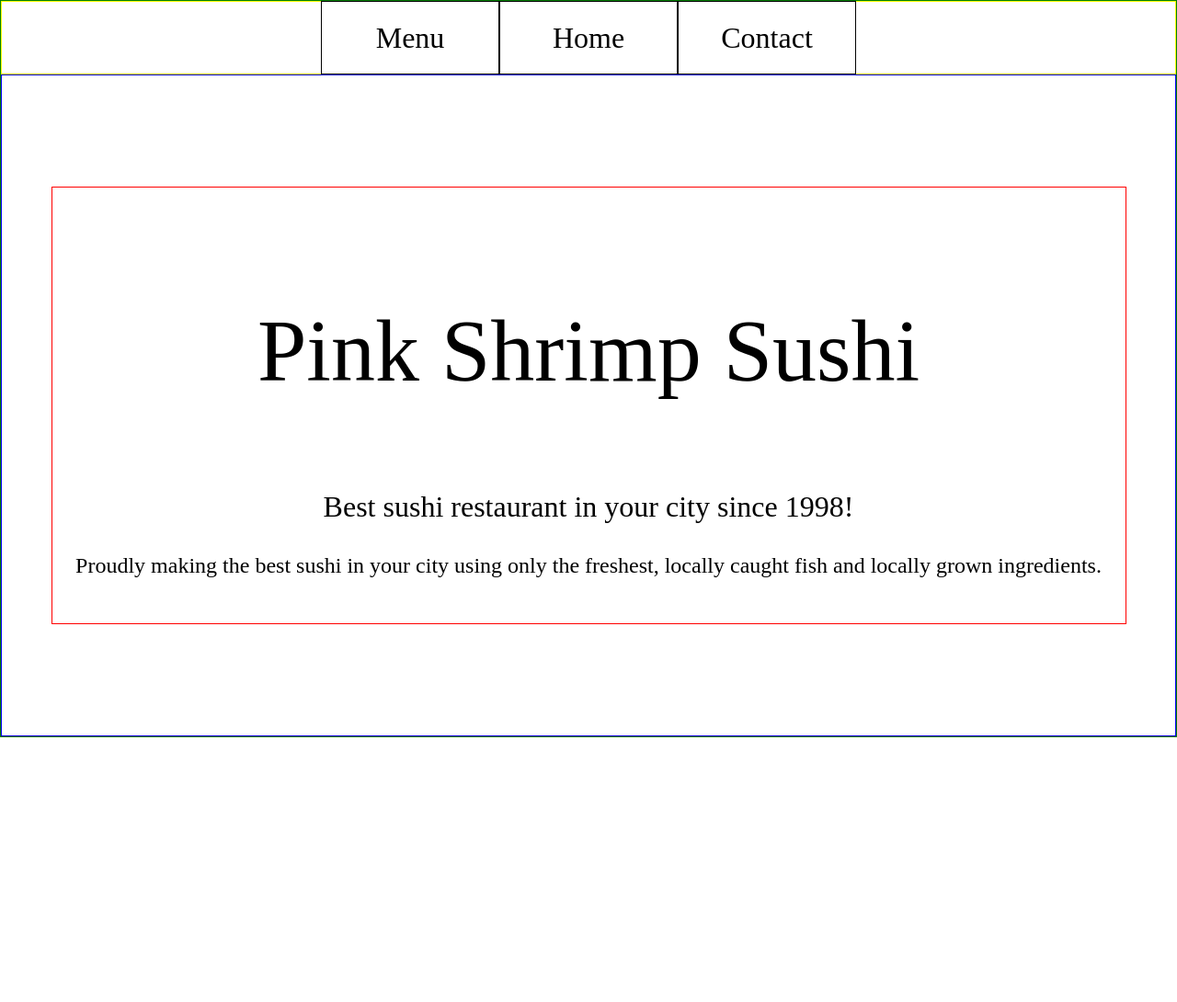
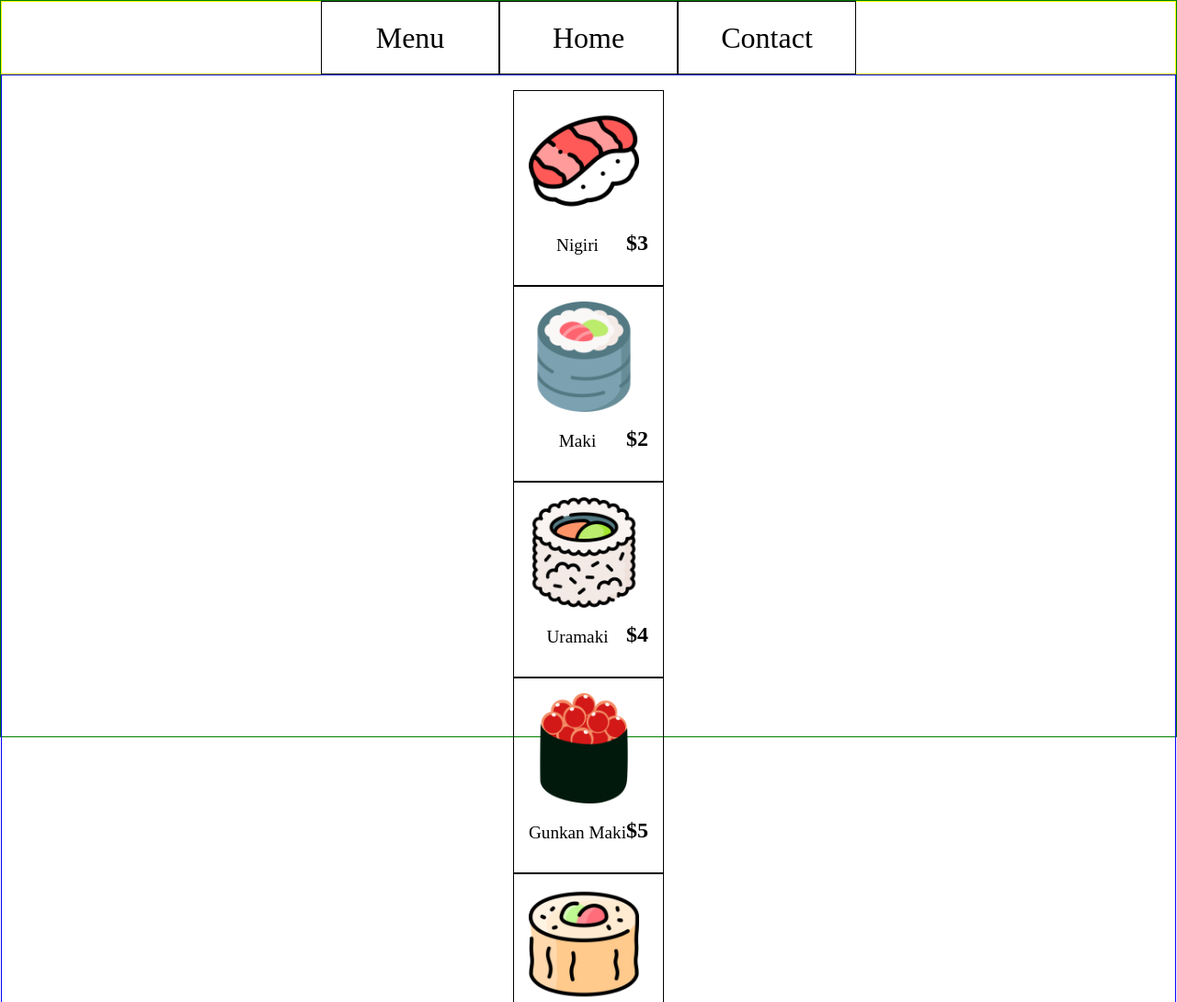
Before and after one commit to BlueBlack22/odin-restaurant, a website built with webpack: page dist/index.html in a window 1280 px wide. Shown: the top 1090 px of the page at 92% size. Before the commit the page ends 802 px from the top, so only its background shows below. Built offline with Linux system fonts and the light colour scheme.

Commit message:
Menu card layout.

```diff
--- a/src/index.js
+++ b/src/index.js
@@ -39,4 +39,4 @@ homeTab.addEventListener('click', (e) => createPage('home'));
 const contactTab = document.getElementById('contact-tab');
 contactTab.addEventListener('click', (e) => createPage('contact'));
 
-createPage('home');
+createPage('menu');
--- a/src/menu.js
+++ b/src/menu.js
@@ -34,7 +34,7 @@ function createCard(img, name, priceValue) {
     card.appendChild(cardImg);
 
     const title = document.createElement('p');
-    title.classList.add(card-title);
+    title.classList.add('card-title');
     title.innerText = name;
     card.appendChild(title);
 
--- a/src/style.css
+++ b/src/style.css
@@ -58,3 +58,34 @@ body {
 .para-desc {
     font-size: 1.5rem;
 }
+
+.menu-card {
+    border: 1px solid black;
+    padding: 2vh;
+    display: grid;
+    grid-template-columns: 1fr auto;
+    grid-template-rows: auto 1fr;
+}
+
+.card-img {
+    height: 15vh;
+    width: auto;
+    grid-column: 1 / 3;
+}
+
+.card-title {
+    padding: 0;
+    margin: 2vh 0;
+    font-size: 1.2rem;
+    justify-self: center;
+    align-self: flex-end;
+}
+
+.card-price {
+    padding: 0;
+    margin: 2vh 0;
+    font-size: 1.5rem;
+    font-weight: 600;
+    justify-self: center;
+    align-self: flex-end;
+}
```
Also changed, not shown: dist/main.js.
